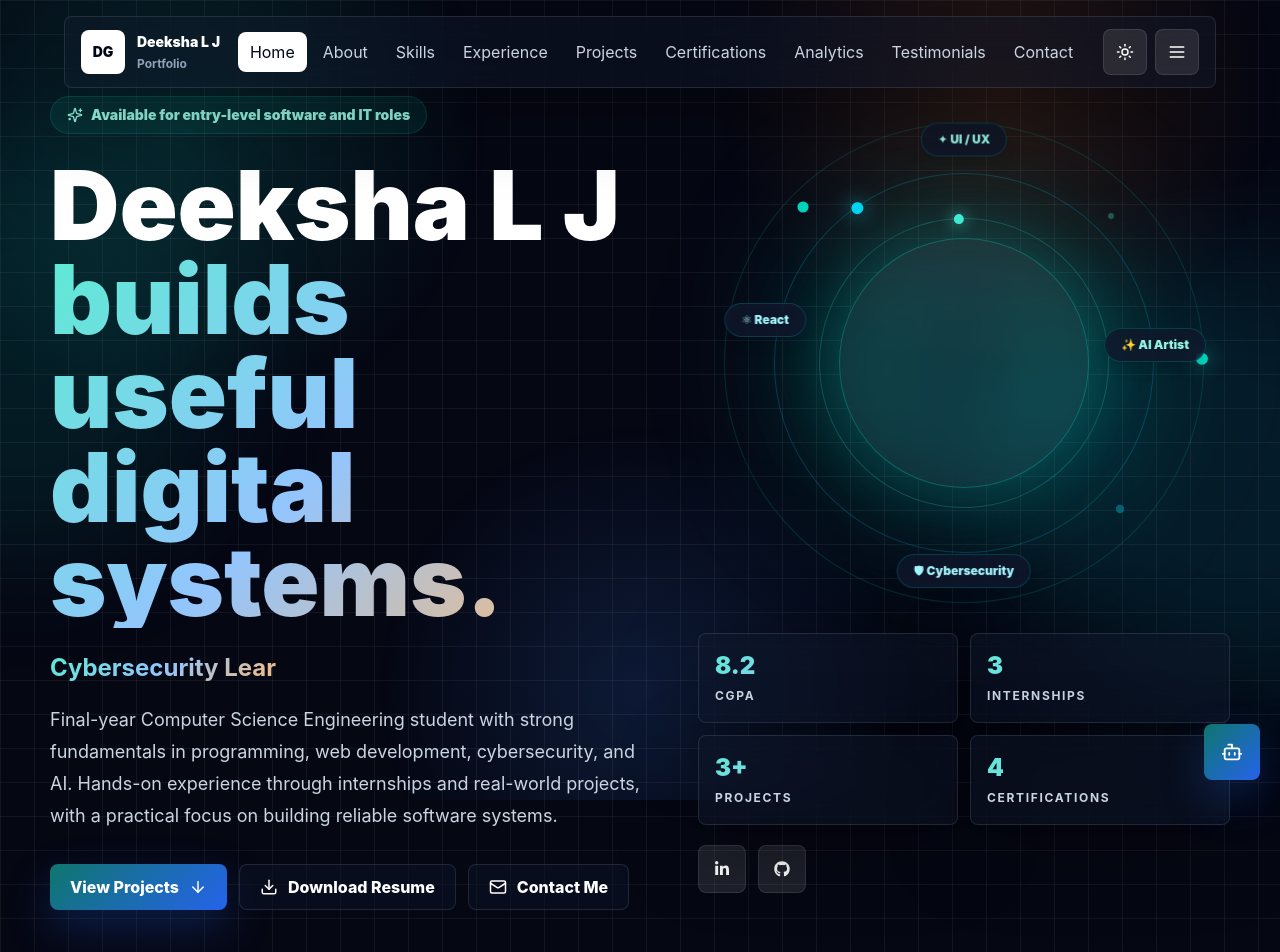
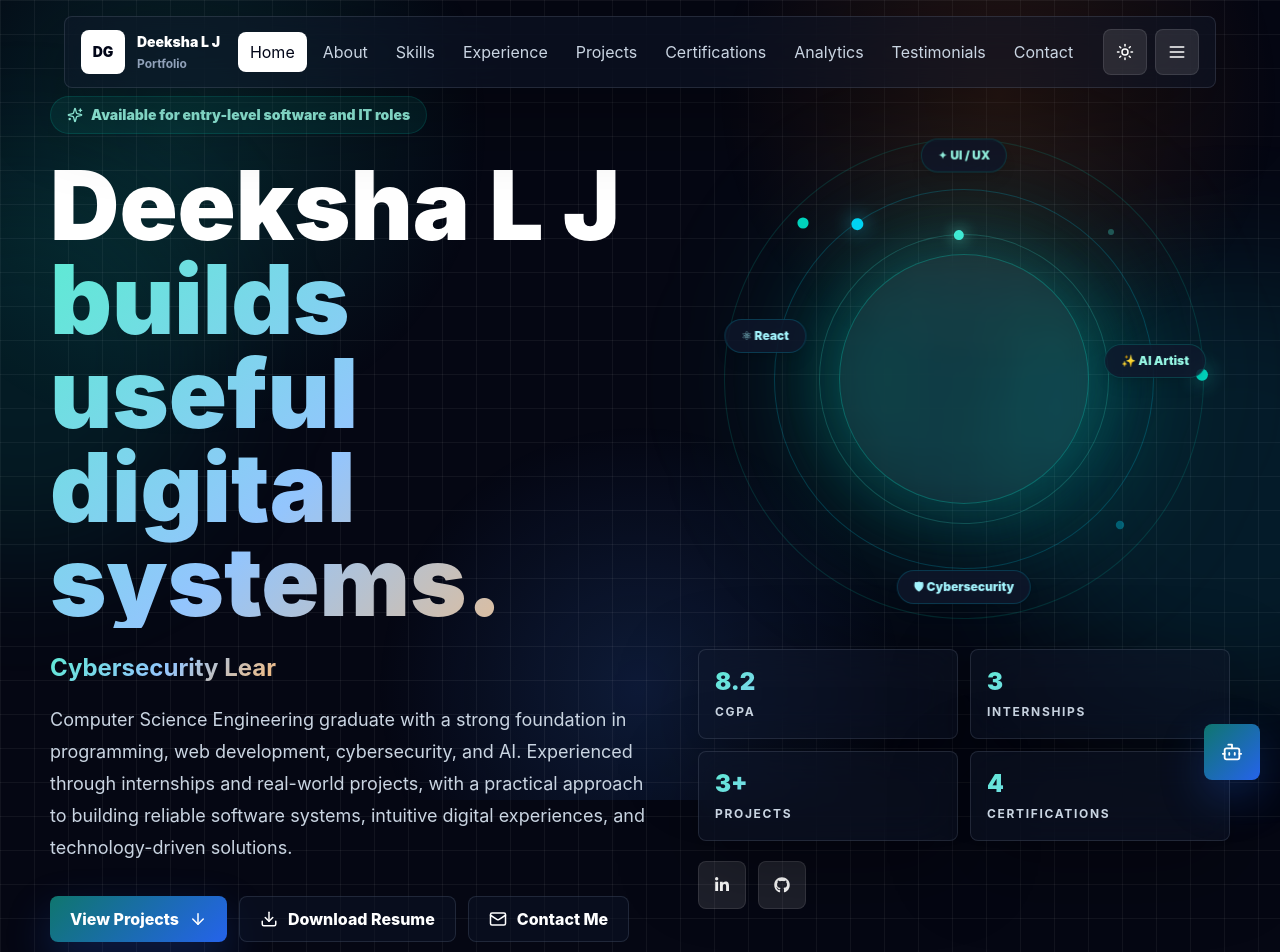
Before and after one commit to deeksha2824/Portfolio_01, a React (Vite) app: page / in a window 1280 px wide. Shown: the top 952 px of the page. Built offline with nearby package versions, Linux system fonts and the light colour scheme.

Commit message:
portfolio.js

```diff
--- a/src/data/portfolio.js
+++ b/src/data/portfolio.js
@@ -23,9 +23,9 @@ export const profile = {
   linkedin: 'https://www.linkedin.com/in/deeksha-gowda-1632b5262/',
   github: 'https://github.com/',
   resumeUrl: '/Deeksha_Gowda_Resume.pdf',
-  roles: ['React Developer', 'AI Enthusiast', 'Cybersecurity Learner', 'Full-Stack Builder'],
+  roles: ['React Developer', 'AI Enthusiast', 'Cybersecurity Learner', 'Full-Stack Builder', 'UI Designer'],
   summary:
-    'Final-year Computer Science Engineering student with strong fundamentals in programming, web development, cybersecurity, and AI. Hands-on experience through internships and real-world projects, with a practical focus on building reliable software systems.',
+    'Computer Science Engineering graduate with a strong foundation in programming, web development, cybersecurity, and AI. Experienced through internships and real-world projects, with a practical approach to building reliable software systems, intuitive digital experiences, and technology-driven solutions.',
   strengths: ['Detail-oriented execution', 'Fast learner', 'Problem-solving mindset', 'Creative visual thinking']
 };
 
```
